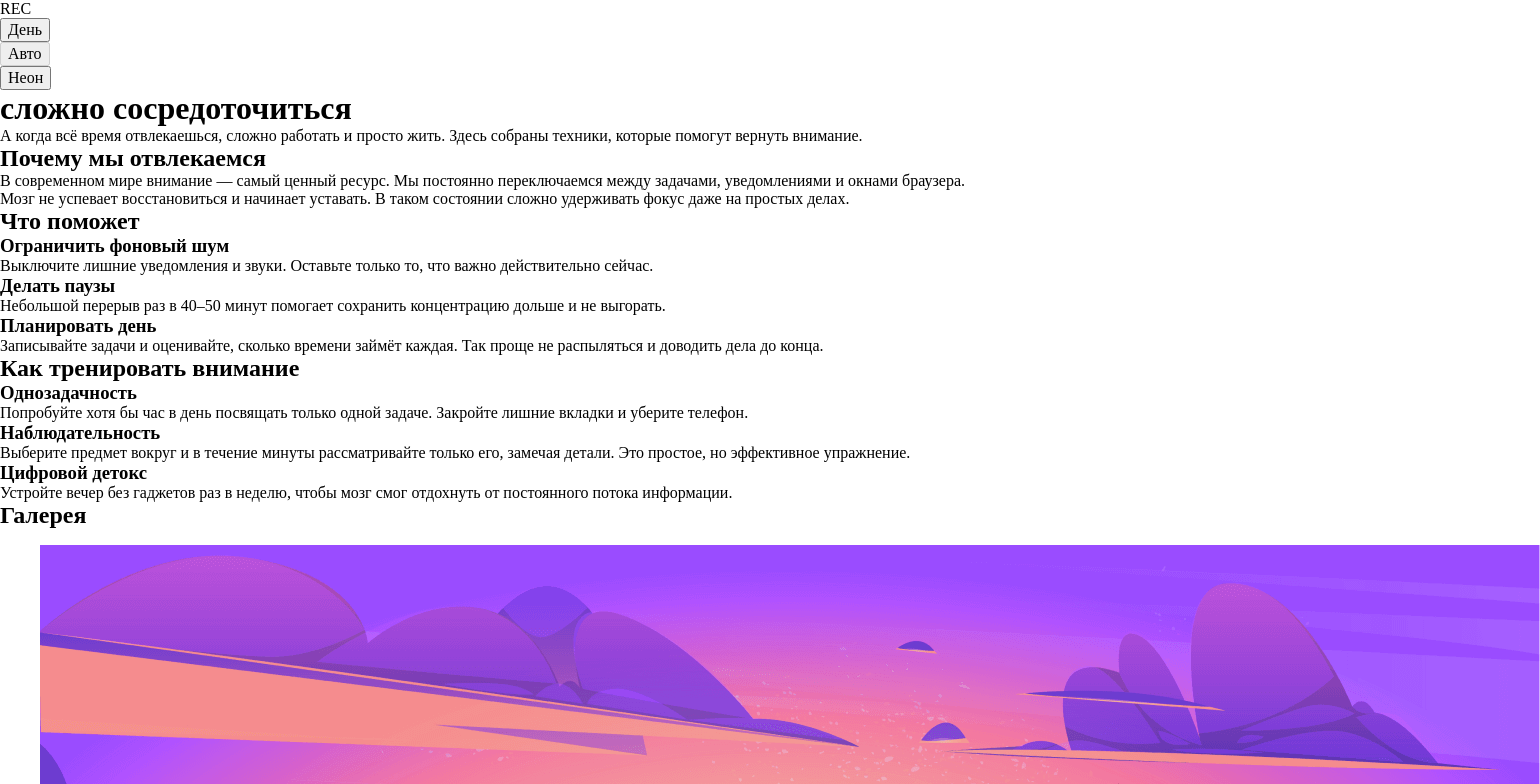
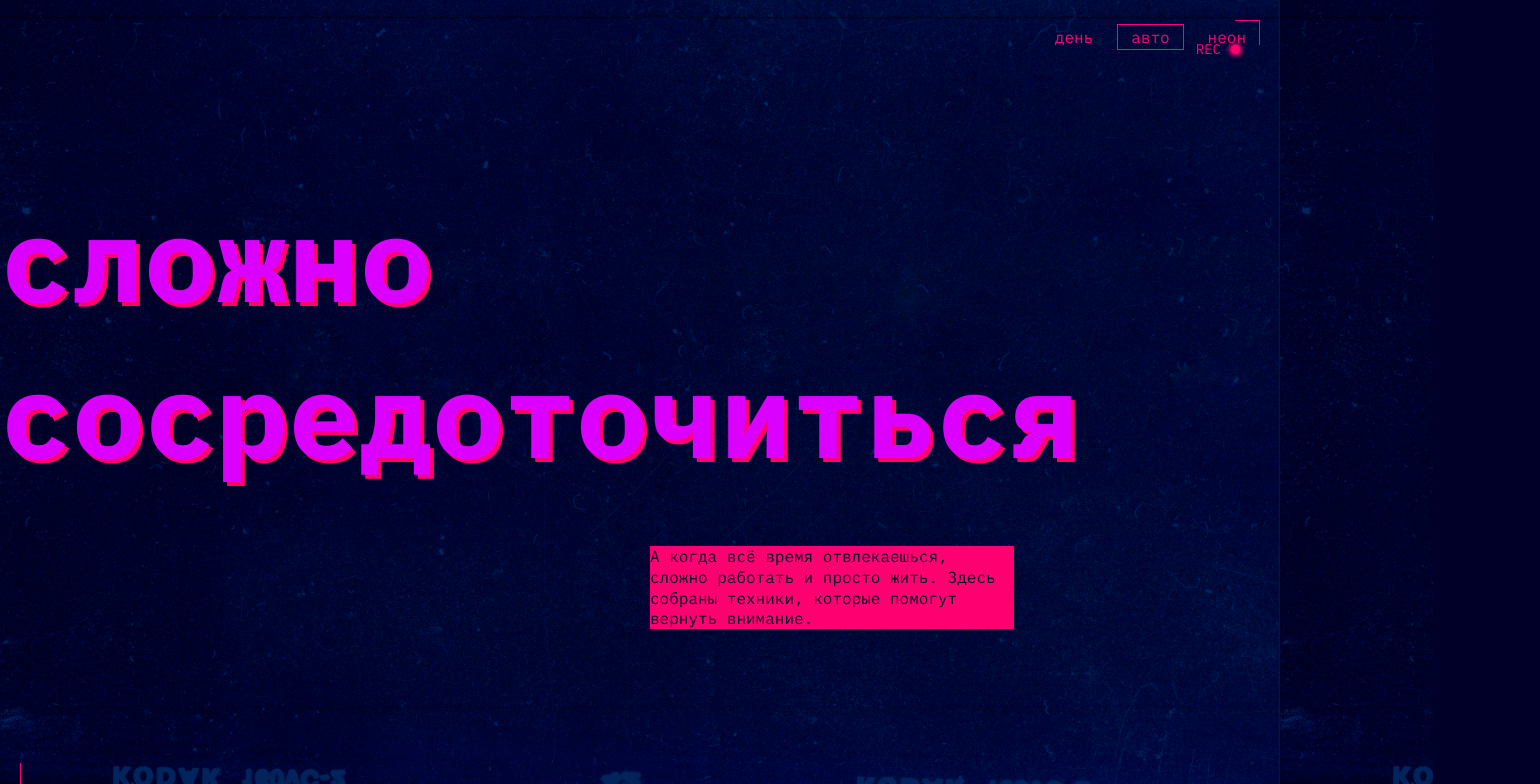
Before and after one commit to Ilkka-ze-real/slozhno-sosredotochitsya-ad, a plain HTML site: page index.html in a window 1280 px wide. Shown: the top 784 px of the page, 1540 px wide, since content can reach past the window. Drawn offline with Linux system fonts and the light colour scheme.

Commit message:
Дополнил style.css

```diff
--- a/styles/style.css
+++ b/styles/style.css
@@ -2,4 +2,333 @@
 
 .page {
   /* сохраните в разметке и стилях класс page у тега body. Он удобен, чтобы составлять селекторы для разных цветовых тем. */
+  min-block-size: 100vh;
+  color: var(--text-color);
+  font-family: var(--font-family);
+  font-size: var(--font-size-m);
+  line-height: 1.3;
+  background-image: var(--page-bg-image);
+  background-color: var(--bg-color);
+  background-repeat: no-repeat;
+  background-position: center;
+  background-size: cover;
+  background-attachment: fixed;
 }
+
+.page__inner {
+  min-block-size: 100vh;
+  padding-inline: var(--page-padding-inline);
+  padding-block: var(--page-padding-block);
+  display: flex;
+  flex-direction: column;
+  gap: var(--section-gap);
+}
+
+.content {
+  display: flex;
+  flex-direction: column;
+  gap: var(--section-gap);
+}
+
+.header,
+.footer {
+  position: relative;
+  display: grid;
+  grid-template-rows: minmax(0, 1fr) auto minmax(0, 1fr);
+  min-block-size: 100vh;
+}
+
+.header__content {
+  grid-row: 2 / 3;
+  display: grid;
+  align-items: center;
+  row-gap: 55px;
+}
+
+.header__title,
+.footer__title {
+  font-weight: 700;
+  text-transform: lowercase;
+  color: var(--title-color);
+  text-shadow: 4px 4px 0 var(--title-shadow-color);
+}
+
+.header__title {
+  font-size: clamp(7.25rem, 7.0115rem + 1.0178vw, 7.5rem);
+}
+
+.footer__title {
+  font-size: clamp(7.5rem, 0.5625rem + 14.4531vw, 9.8125rem);
+  justify-self: center;
+  align-self: center;
+}
+
+.header__description {
+  max-inline-size: 364px;
+  justify-self: flex-end;
+}
+
+.title-decor {
+  background-color: var(--accent-color);
+  color: var(--title-decor-text-color);
+}
+
+.decorated-zone {
+  position: relative;
+}
+
+.decorated-zone::before,
+.decorated-zone::after {
+  content: '';
+  position: absolute;
+  inline-size: 25px;
+  block-size: 25px;
+  border: 1px solid var(--decor-border-color);
+}
+
+.decorated-zone::before {
+  inset-block-start: 0;
+  inset-inline-end: 0;
+  border-inline-start: none;
+  border-block-end: none;
+}
+
+.decorated-zone::after {
+  inset-block-end: 0;
+  inset-inline-start: 0;
+  border-inline-end: none;
+  border-block-start: none;
+}
+
+.header__rec {
+  position: absolute;
+  inset-block-start: 20px;
+  inset-inline-end: 20px;
+  display: inline-flex;
+  align-items: center;
+  gap: 10px;
+  color: var(--rec-color);
+  font-size: var(--font-size-s);
+  text-transform: uppercase;
+}
+
+.header__rec::after {
+  content: '';
+  inline-size: 9px;
+  block-size: 9px;
+  border-radius: 50%;
+  background-color: var(--rec-color);
+  box-shadow: 0 0 4px 2px var(--rec-color);
+}
+
+.header__theme-menu {
+  justify-self: center;
+  align-self: flex-start;
+  margin-block-start: 4px;
+}
+
+.header__theme-menu-list {
+  display: flex;
+  flex-direction: column;
+  align-items: flex-end;
+  gap: 10px;
+}
+
+.header__theme-menu-button {
+  border: 1px solid transparent;
+  padding-inline: 13px;
+  padding-block: 1.5px;
+  color: var(--theme-control-color);
+  text-transform: lowercase;
+  background-color: transparent;
+  cursor: pointer;
+}
+
+.header__theme-menu-button:hover {
+  border-color: color-mix(in srgb, var(--theme-control-color) 40%, transparent);
+}
+
+.header__theme-menu-button:focus-visible {
+  outline: none;
+  border-block-end-color: var(--theme-control-color);
+}
+
+.header__theme-menu-button_active {
+  border-color: var(--theme-control-color);
+  pointer-events: none;
+}
+
+.main {
+  display: flex;
+  flex-direction: column;
+  gap: var(--section-gap);
+}
+
+.section {
+  display: grid;
+  gap: 20px;
+}
+
+.section__title {
+  color: var(--section-title-color);
+  font-size: var(--font-size-m);
+}
+
+.section__content {
+  display: flex;
+  flex-direction: column;
+  gap: 20px;
+}
+
+.section__content_columns {
+  gap: 20px;
+}
+
+.section__text {
+  font-size: var(--font-size-m);
+}
+
+.card {
+  display: flex;
+  flex-direction: column;
+  gap: 10px;
+}
+
+.card__title {
+  font-size: var(--font-size-m);
+}
+
+.card__text {
+  font-size: var(--font-size-m);
+}
+
+.gallery__grid {
+  display: grid;
+  gap: 10px;
+}
+
+.gallery__image {
+  display: block;
+  inline-size: 100%;
+  block-size: 100%;
+  object-fit: cover;
+}
+
+.gallery__item:first-child,
+.gallery__item:last-child {
+  block-size: auto;
+}
+
+a {
+  text-decoration: none;
+  text-shadow: 1px 1px 0 var(--accent-color);
+}
+
+a:hover {
+  text-decoration: underline;
+}
+
+a:focus-visible {
+  outline: 1px solid var(--accent-color);
+  outline-offset: 2px;
+}
+
+@media (width >= 768px) {
+  .page__inner {
+    padding-inline: var(--page-padding-inline-desktop);
+    padding-block: var(--page-padding-block-desktop);
+    gap: var(--section-gap-desktop);
+  }
+
+  .header,
+  .footer {
+    min-block-size: 768px;
+  }
+
+  .header__content {
+    grid-template-columns: minmax(0, 1fr) minmax(0, 1fr);
+    column-gap: 20px;
+    align-items: center;
+  }
+
+  .header__title {
+    margin-inline-start: -20px;
+    grid-column: 1 / 3;
+  }
+
+  .header__description {
+    grid-column: 2 / 3;
+    justify-self: stretch;
+  }
+
+  .main {
+    gap: var(--section-gap-desktop);
+  }
+
+  .section {
+    grid-template-columns: minmax(0, 1fr) minmax(0, 2fr);
+    column-gap: 20px;
+  }
+
+  .section__title {
+    max-inline-size: 315px;
+  }
+
+  .advices .section__grid {
+    display: grid;
+    grid-template-columns: repeat(3, minmax(0, 1fr));
+    gap: 20px;
+  }
+
+  .section__content_columns {
+    display: grid;
+    grid-template-columns: repeat(3, minmax(0, 1fr));
+    column-gap: 20px;
+  }
+
+  .gallery__grid {
+    grid-template-columns: 2fr 1fr 1fr;
+    grid-template-rows: auto auto auto;
+    gap: 20px;
+  }
+
+  .gallery__item:nth-child(1) {
+    grid-column: 1 / 3;
+    grid-row: 1 / 2;
+  }
+
+  .gallery__item:nth-child(2) {
+    grid-column: 3 / 4;
+    grid-row: 1 / 3;
+  }
+
+  .gallery__item:nth-child(3) {
+    grid-column: 1 / 2;
+    grid-row: 2 / 4;
+  }
+
+  .gallery__item:nth-child(4) {
+    grid-column: 2 / 3;
+    grid-row: 2 / 3;
+  }
+
+  .gallery__item:nth-child(5) {
+    grid-column: 2 / 4;
+    grid-row: 3 / 4;
+  }
+}
+
+@media (width >= 1024px) {
+  .header__theme-menu {
+    justify-self: flex-end;
+    align-self: flex-start;
+  }
+
+  .header__theme-menu-list {
+    flex-direction: row;
+  }
+
+  .section {
+    column-gap: 30px;
+  }
+}
```
